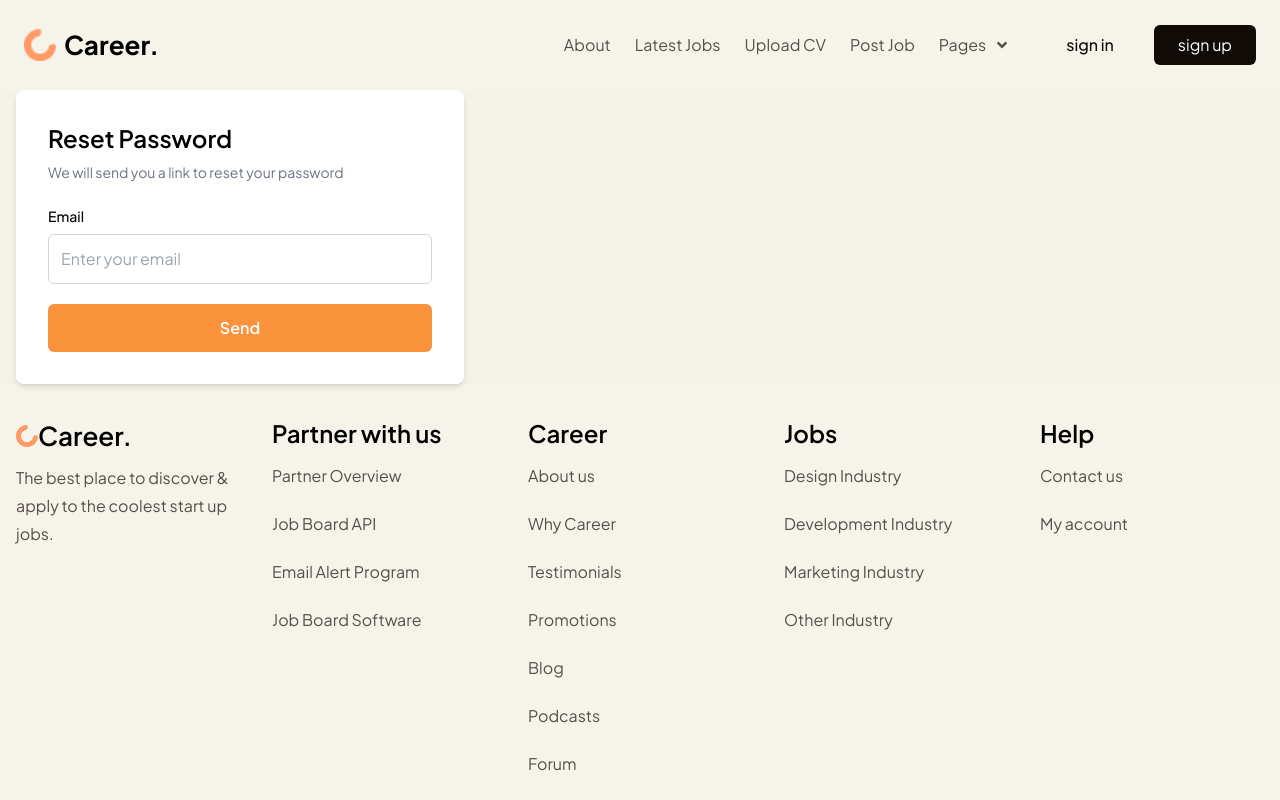
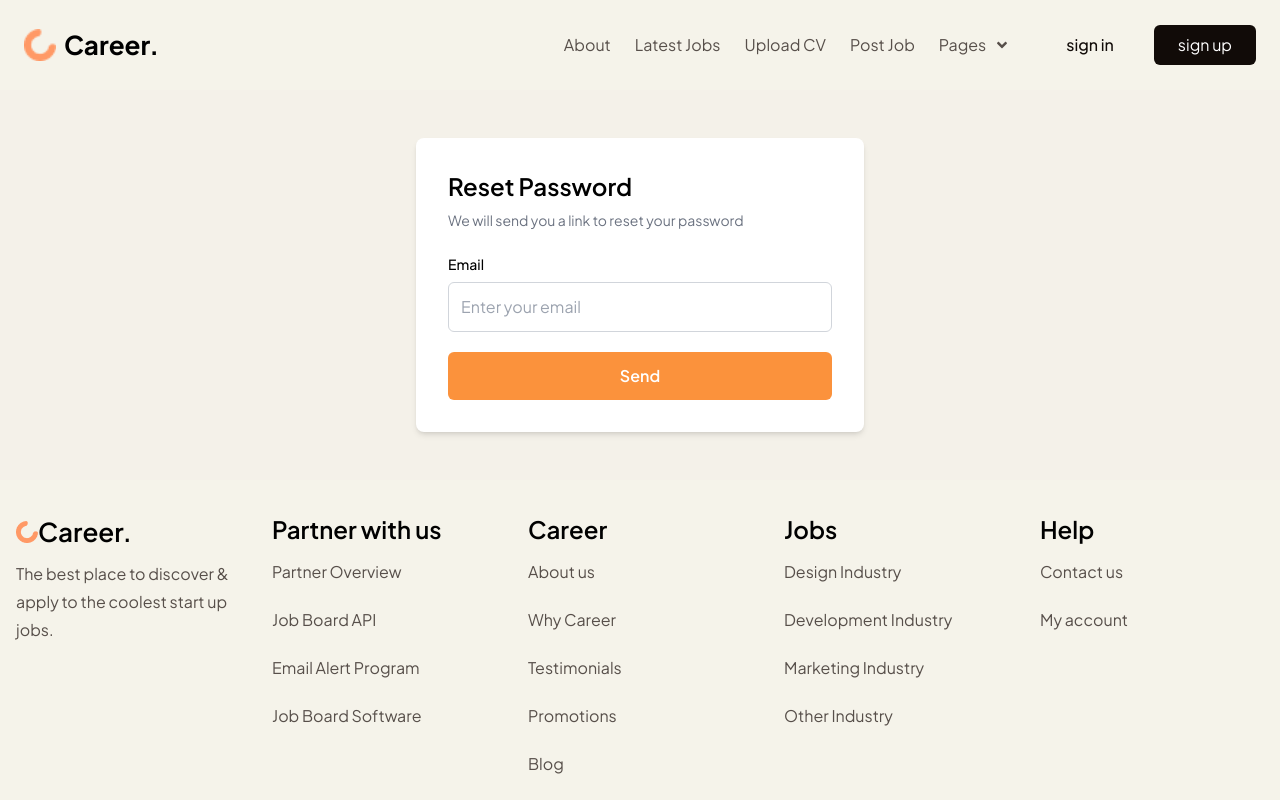
Before and after one commit to programmer-jaf/Career-frontend, a React (Vite) app: page /forgot-password in a window 1280 px wide. Shown: the top 800 px of the page. Built offline with nearby package versions, Linux system fonts and the light colour scheme.

Commit message:
fix some code

```diff
--- a/src/pages/ForgotPassword.jsx
+++ b/src/pages/ForgotPassword.jsx
@@ -10,7 +10,7 @@ const ForgotPassword = () => {
   };
 
   return (
-    <div className="container max-w-7flex items-center justify-center bg-[#f4f1e9] px-4">
+    <div className="container max-w-7xl md:py-18 py-12 flex items-center justify-center bg-[#f4f1e9] px-4">
       <div className="w-full max-w-md bg-white rounded-lg p-8 shadow-md">
         <h2 className="text-2xl font-semibold text-black mb-2">
           Reset Password
```
